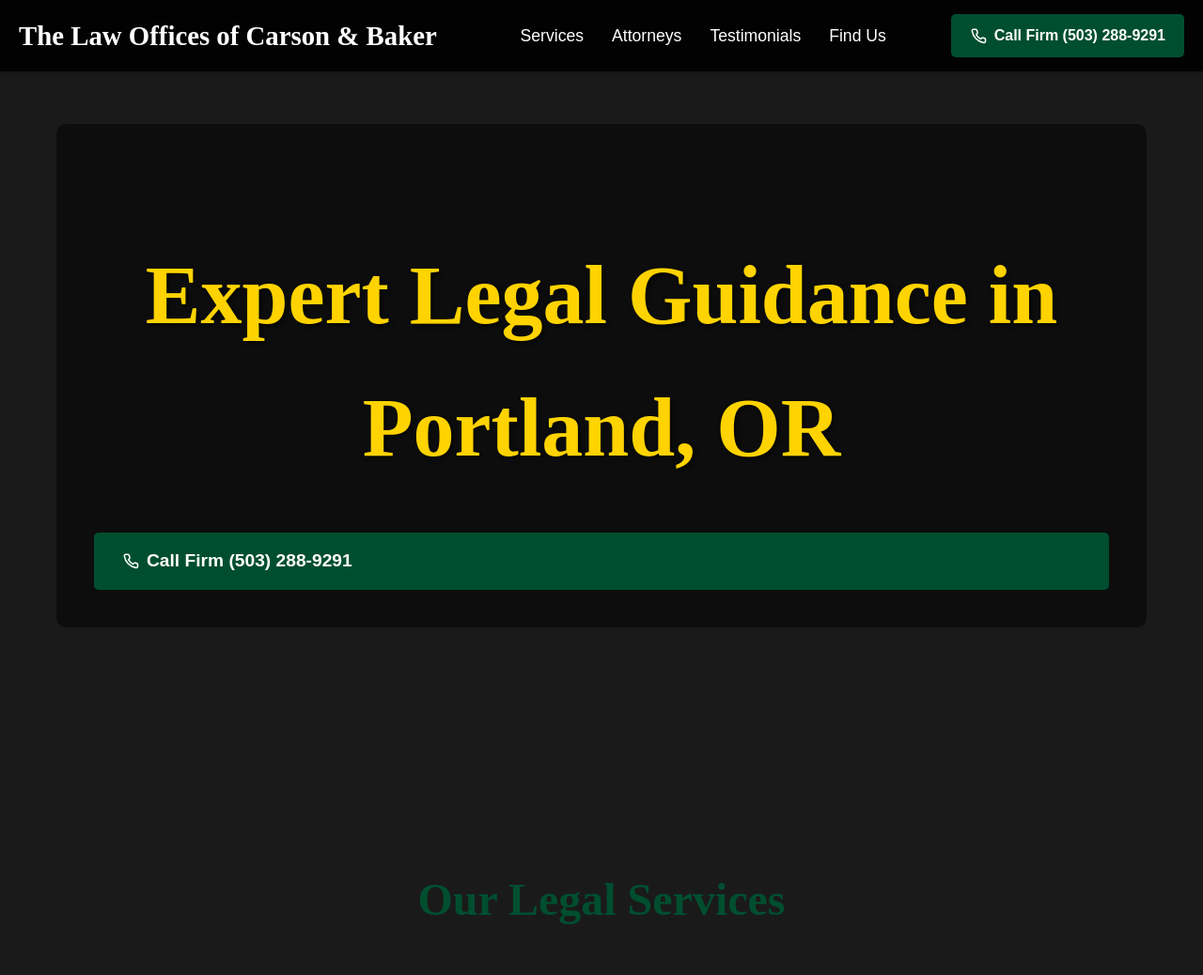
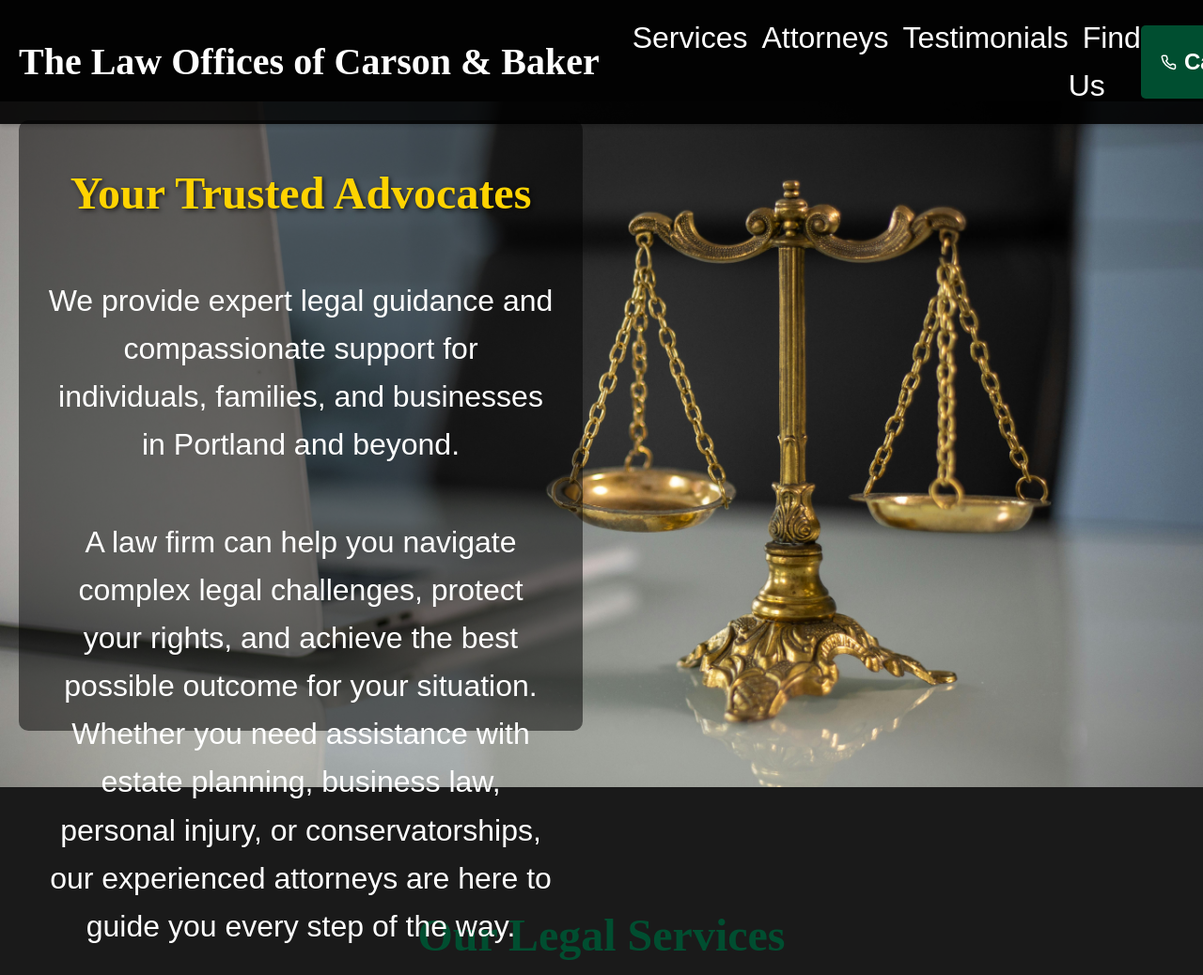
Before and after one commit to jaysonharper/CarsonAndBakerLawWebsite, a plain HTML site: page index.html in a window 1280 px wide. Shown: the top 1038 px of the page at 94% size. Drawn offline with Linux system fonts and the light colour scheme.

Commit message:
Added hero background image and modified landing page.

```diff
--- a/index.html
+++ b/index.html
@@ -43,7 +43,13 @@
 
     <section id="hero" class="hero-section">
       <div class="hero-overlay">
-        <h1>Expert Legal Guidance in Portland, OR</h1>
+        <h1>Your Trusted Advocates</h1>
+        <p>
+          We provide expert legal guidance and compassionate support for individuals, families, and businesses in Portland and beyond.
+        </p>
+        <p>
+          A law firm can help you navigate complex legal challenges, protect your rights, and achieve the best possible outcome for your situation. Whether you need assistance with estate planning, business law, personal injury, or conservatorships, our experienced attorneys are here to guide you every step of the way.
+        </p>
         <a href="tel:+15032889291" class="call-button hero-button"
           ><svg
             class="phone-icon"
--- a/style.css
+++ b/style.css
@@ -60,7 +60,7 @@ a {
 
 #main-nav .logo {
     font-family: 'Times New Roman', Times, serif;
-    font-size: 1.8rem;
+    font-size: 2.5rem;
     font-weight: bold;
     color: var(--color-light-text);
     flex-shrink: 0; /* Prevent logo from shrinking */
@@ -78,7 +78,7 @@ a {
 
 #main-nav ul li a {
     color: var(--color-light-text);
-    font-size: 1.1rem;
+    font-size: 2rem;
     padding: 10px 15px;
     position: relative; /* For underline effect */
 }
@@ -103,8 +103,9 @@ a {
 .call-button {
     background-color: var(--color-green-accent);
     color: var(--color-light-text);
-    padding: 10px 20px;
+    padding: 20px;
     border-radius: 5px;
+    font-size: 1.5rem;
     font-weight: bold;
     display: flex;
     align-items: center;
@@ -117,46 +118,70 @@ a {
 }
 
 .call-button .phone-icon {
-    /* Replace with actual icon font/SVG or image later */
-    /* display: inline-block; */
-    /* width: 16px; */
-    /* height: 16px; */
-    /* background-color: var(--color-light-text); */
-    /* -webkit-mask: url('path/to/phone-icon.svg') no-repeat center / contain; */
-    /* mask: url('path/to/phone-icon.svg') no-repeat center / contain; */
     margin-right: 8px;
 }
 
 /* --- Hero Section --- */
 .hero-section {
     position: relative;
-    width: 100%;
-    height: 100vh; /* Takes full viewport height */
-    background: url('path/to/portland-courthouse.jpg') no-repeat center center/cover;
+    width: 100vw;
+    left: 50%;
+    right: 50%;
+    margin-left: -50vw;
+    margin-right: -50vw;
+    min-height: calc(100vh - 70px); /* Fill viewport minus nav height */
+    height: calc(100vh - 70px);
+    background: url('./img/hero_background.jpg') no-repeat center center / cover;
     display: flex;
-    justify-content: center;
-    align-items: center;
-    text-align: center;
+    flex-direction: row;
+    justify-content: flex-start;
+    align-items: stretch;
+    text-align: left;
     color: var(--color-light-text);
-    padding-top: 80px; /* Offset for fixed nav bar */
+    margin-top: 108px; /* Height of #main-nav */
+    padding-top: 0;
+    max-width: none;
+    min-width: 100vw;
+    box-sizing: border-box;
 }
 
 .hero-overlay {
     background-color: rgba(0, 0, 0, 0.5); /* Semi-transparent overlay for readability */
-    padding: 40px;
+    height: 100%;
+    min-width: 260px;
+    max-width: 600px;
+    padding: 40px 30px;
+    margin-top: 20px;
     border-radius: 10px;
+    display: flex;
+    flex-direction: column;
+    align-items: flex-start;
+    box-sizing: border-box;
 }
 
 .hero-section h1 {
-    font-size: clamp(3rem, 7vw, 5.5rem); /* Very large, responsive headline */
+    font-size: clamp(2rem, 4vw, 3rem); /* Smaller, responsive headline */
     color: var(--color-gold-accent);
-    margin-bottom: 40px;
-    text-shadow: 2px 2px 5px rgba(0, 0, 0, 0.7); /* Subtle text shadow for contrast */
+    margin-bottom: 30px;
+    margin-top: 0px;
+    text-shadow: 2px 2px 5px rgba(0, 0, 0, 0.7);
+    text-align: center;
+    width: 100%;
+    align-self: center;
+    justify-self: center;
 }
 
 .hero-button {
-    padding: 15px 30px;
-    font-size: 1.2rem;
+    margin-left: auto;
+    margin-right: auto;
+    text-align: center;
+}
+
+.hero-section p {
+    font-size: 2rem;
+    color: var(--color-light-text);
+    margin-top: 20px;
+    text-align: center; /* Center text in hero section */
 }
 
 /* --- General Section Styling --- */
```
Also changed, not shown: img/hero_background.jpg (added).
